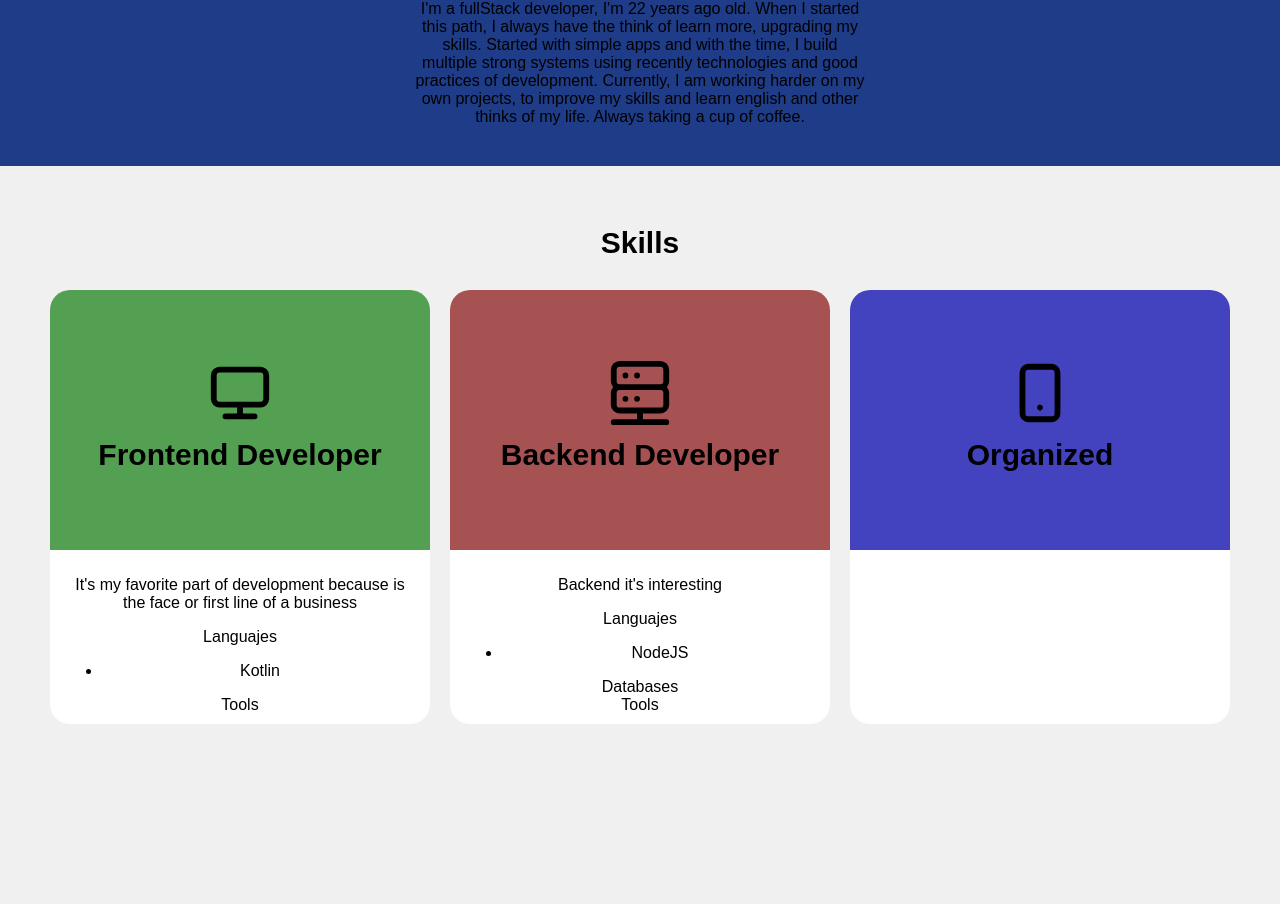
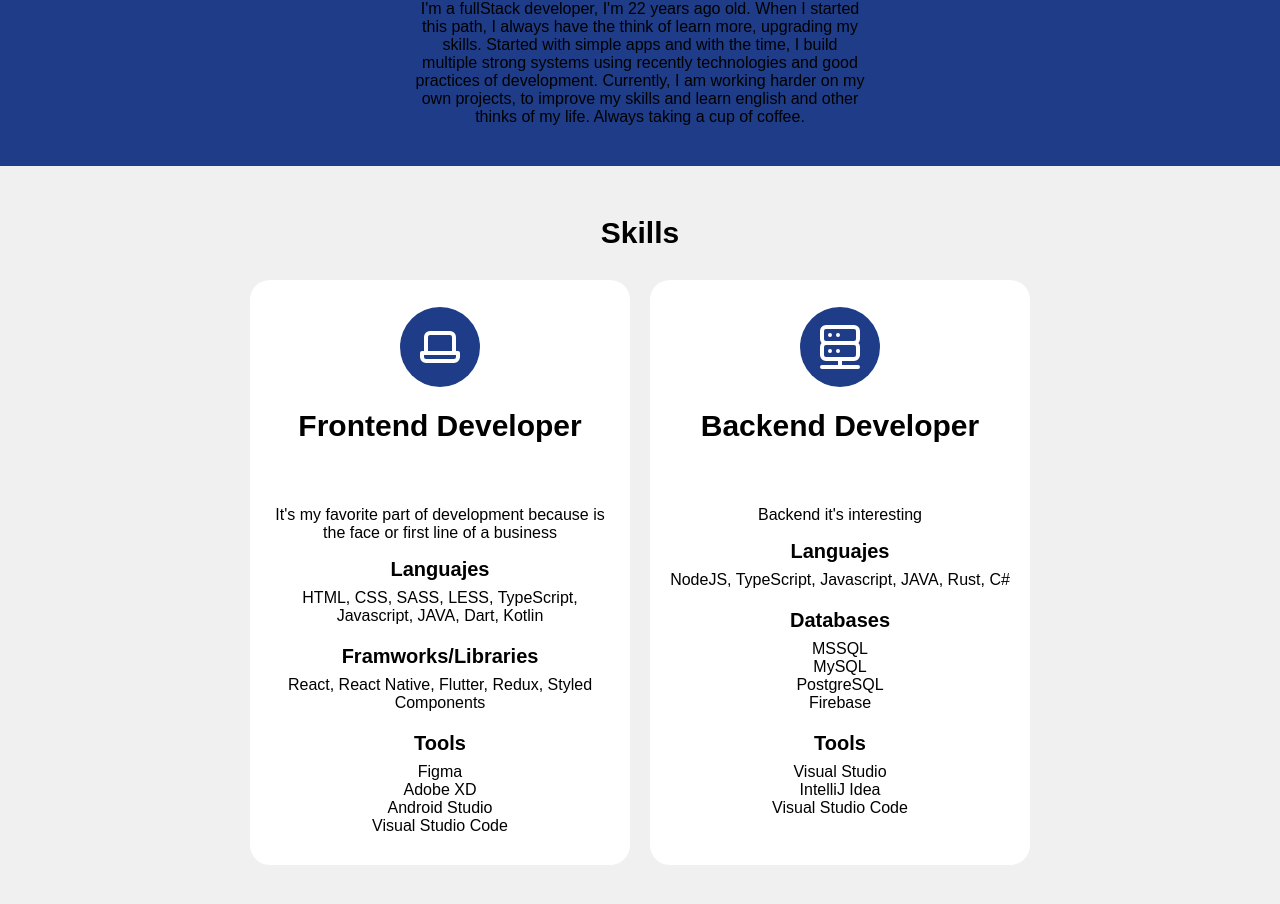
Before and after one commit to box-bm/Portfolio, a React (Create React App) app: page /home in a window 1280 px wide. Shown: the part 928-1832 px from the top of the page. Before the commit the page ends 1702 px from the top, so only its background shows below. Built offline with nearby package versions, Linux system fonts and the light colour scheme.

Commit message:
add skills data

```diff
--- a/src/components/skills/Skill.tsx
+++ b/src/components/skills/Skill.tsx
@@ -5,7 +5,7 @@ import { Card } from "../Card";
 import SkillModel from "../../model/skill";
 import Tool from "./Tool";
 
-const SkillContainer = styled(Card)<{ color: string }>`
+const SkillContainer = styled(Card)`
   padding: 0px;
   border-radius: 20px;
   flex: 1 1;
@@ -14,42 +14,23 @@ const SkillContainer = styled(Card)<{ color: string }>`
   text-align: center;
 
   .header {
-    height: 260px;
     display: flex;
+    flex-direction: column;
+    align-items: center;
     justify-content: center;
-    align-items: center;
-    position: relative;
+    padding: 0 12px;
+    min-height: 200px;
 
-    & > * {
-      position: absolute;
-    }
-
-    .title {
-      display: flex;
-      flex-direction: column;
-      align-items: center;
-      justify-content: center;
-    }
-
-    .bg-obscure {
-      border-radius: 20px 20px 0 0;
-      background-color: ${(props) => props.color};
-      height: 100%;
-      width: 100%;
-    }
-
-    img {
-      border-radius: 20px 20px 0 0;
-      background-color: #00000080;
-      height: 100%;
-      width: 100%;
-      object-fit: cover;
+    .icon-bg {
+      border-radius: 100%;
+      background-color: ${(props) => props.theme.colors.primary};
+      padding: 16px;
+      height: 80px;
+      width: 80px;
+      color: white;
+      margin-bottom: 12px;
     }
   }
-  .icon {
-    font-size: 4rem;
-  }
-
   .content {
     padding: 10px 12px;
   }
@@ -58,14 +39,14 @@ const SkillContainer = styled(Card)<{ color: string }>`
 type Props = SkillModel;
 
 const Skill: React.FC<Props> = (props) => {
-  const { descritpion, title, color, icon: Icon, tools } = props;
+  const { descritpion, title, icon: Icon, tools } = props;
   return (
-    <SkillContainer color={color}>
+    <SkillContainer>
       <div className="header">
-        <div className="title bg-obscure">
-          <Icon className="icon" size="70px" />
-          <Title>{title}</Title>
+        <div className="icon-bg">
+          <Icon className="icon" size="100%" />
         </div>
+        <Title>{title}</Title>
       </div>
       <div className="content">
         <p>{descritpion}</p>
--- a/src/components/skills/Tool.tsx
+++ b/src/components/skills/Tool.tsx
@@ -2,25 +2,39 @@ import styled from "styled-components";
 import ToolModel from "../../model/tool";
 import technologies from "../../data/technologies";
 
-const ToolContainer = styled.div``;
+const ToolContainer = styled.div`
+  margin-bottom: 20px;
+
+  h2 {
+    font-weight: 600;
+    font-size: 2rem;
+    margin-bottom: 0.8rem;
+  }
+
+  ul {
+    list-style-type: none;
+    padding: 0;
+    margin: 0;
+  }
+`;
 
 type Props = ToolModel;
 
 const Tool: React.FC<Props> = (props) => {
   const { title, tools, type } = props;
-  const toolTechnologies = technologies.filter((value) =>
-    tools.includes(value.id)
+  const toolTechnologies = technologies.filter((technology) =>
+    tools.includes(technology.id)
   );
 
   return (
     <ToolContainer>
-      <div>{title}</div>
-      {type === "list" ? (
-        <></>
+      <h2>{title}</h2>
+      {type === "paragraph" ? (
+        <>{toolTechnologies.map((tool) => tool?.name).join(", ")}</>
       ) : (
         <ul>
           {toolTechnologies.map((tool) => (
-            <li key={tool.id + title}>{tool.name}</li>
+            <li key={tool?.id + title}>{tool?.name}</li>
           ))}
         </ul>
       )}
--- a/src/components/skills/skills.tsx
+++ b/src/components/skills/skills.tsx
@@ -4,7 +4,7 @@ import { Title } from "../fonts";
 import skills from "../../data/skills";
 
 const SkillsContainer = styled.section`
-  padding: 50px 40px;
+  padding: 0px 12px;
   text-align: center;
 
   .skill-list {
@@ -19,7 +19,7 @@ const SkillsContainer = styled.section`
 
 const Skills: React.FC = () => {
   return (
-    <SkillsContainer>
+    <SkillsContainer aria-label="Skills section">
       <Title>Skills</Title>
       <div className="skill-list">
         {skills.map((skill) => (
--- a/src/data/skills.ts
+++ b/src/data/skills.ts
@@ -1,8 +1,7 @@
 import Skill from "../model/skill";
 import {
-  UilDesktop,
+  UilLaptop,
   UilServerConnection,
-  UilMobileAndroid,
 } from "@iconscout/react-unicons";
 import Tool from "../model/tool";
 import TechnologiesIDs from "./technologiesIDs";
@@ -11,8 +10,7 @@ const skills: Skill[] = [
   new Skill(
     "Frontend Developer",
     "It's my favorite part of development because is the face or first line of a business",
-    "#53a053",
-    UilDesktop,
+    UilLaptop,
     [
       new Tool(
         "Languajes",
@@ -29,6 +27,17 @@ const skills: Skill[] = [
         ],
         "paragraph"
       ),
+      new Tool(
+        "Framworks/Libraries",
+        [
+          TechnologiesIDs.FLUTTER,
+          TechnologiesIDs.REACT_JS,
+          TechnologiesIDs.REACT_NATIVE,
+          TechnologiesIDs.REDUX,
+          TechnologiesIDs.STYLED_COMPONENTS,
+        ],
+        "paragraph"
+      ),
       new Tool("Tools", [
         TechnologiesIDs.FIGMA,
         TechnologiesIDs.ADOBE_XD,
@@ -40,7 +49,6 @@ const skills: Skill[] = [
   new Skill(
     "Backend Developer",
     "Backend it's interesting",
-    "#a65252",
     UilServerConnection,
     [
       new Tool(
@@ -68,7 +76,6 @@ const skills: Skill[] = [
       ]),
     ]
   ),
-  new Skill("Organized", "", "#4343c0", UilMobileAndroid, []),
 ];
 
 export default skills;
--- a/src/data/technologies.ts
+++ b/src/data/technologies.ts
@@ -2,69 +2,260 @@ import Technology from "../model/technology";
 import TechnologiesIDs from "./technologiesIDs";
 
 const technologies: Technology[] = [
+  // Frameworks/libraries
   new Technology(
     TechnologiesIDs.REACT_JS,
-    "/technology/react",
-    "https://flutter.dev",
     "React",
     new Date(2019, 1, 1),
     "https://cdn4.iconfinder.com/data/icons/logos-3/600/React.js_logo-512.png"
   ),
   new Technology(
+    TechnologiesIDs.REACT_NATIVE,
+    "React Native",
+    new Date(2021, 1, 1),
+    "https://cdn4.iconfinder.com/data/icons/logos-3/600/React.js_logo-512.png"
+  ),
+  new Technology(
     TechnologiesIDs.NET_CORE,
-    "/technology/net_core",
-    "https://flutter.dev",
     ".Net Core",
     new Date(2018, 1, 1),
     "https://upload.wikimedia.org/wikipedia/commons/thumb/e/ee/.NET_Core_Logo.svg/1200px-.NET_Core_Logo.svg.png"
   ),
   new Technology(
-    TechnologiesIDs.NODEJS,
-    "/technology/flutter",
-    "https://flutter.dev",
-    "NodeJS",
-    new Date(2018, 1, 1),
-    "https://www.ruhidesain.com/wp-content/uploads/2017/10/nodejs-logo-e1497443346889.png"
+    TechnologiesIDs.NET_FRAMEWORK,
+    ".Net Framework",
+    new Date(2017, 1, 1),
+    "https://upload.wikimedia.org/wikipedia/commons/thumb/e/ee/.NET_Core_Logo.svg/1200px-.NET_Core_Logo.svg.png"
+  ),
+  new Technology(
+    TechnologiesIDs.FLUTTER,
+    "Flutter",
+    new Date(2022, 1, 1),
+    "https://seeklogo.com/images/F/flutter-logo-5086DD11C5-seeklogo.com.png"
+  ),
+  new Technology(
+    TechnologiesIDs.REDUX,
+    "Redux",
+    new Date(2022, 1, 1),
+    "https://raw.githubusercontent.com/reduxjs/redux/master/logo/logo.png"
+  ),
+  new Technology(
+    TechnologiesIDs.STYLED_COMPONENTS,
+    "Styled Components",
+    new Date(2022, 1, 1),
+    "https://miro.medium.com/max/318/1*7jRD5QhgARucFKvRHFxpOg.png"
+  ),
+  new Technology(
+    TechnologiesIDs.DIESEL,
+    "Diesel",
+    new Date(2022, 1, 1),
+    "https://miro.medium.com/max/318/1*7jRD5QhgARucFKvRHFxpOg.pnghttps://camo.githubusercontent.com/11b15a5cc241167a36f30d2e497182ba9dbef96479ec98b0f0447919a3f4a3c5/68747470733a2f2f64696573656c2e72732f6173736574732f696d616765732f64696573656c5f6c6f676f5f737461636b65645f626c61636b2e706e67"
+  ),
+  new Technology(
+    TechnologiesIDs.ACTIX,
+    "Actix",
+    new Date(2022, 1, 1),
+    "https://actix.rs/img/logo.png"
+  ),
+  new Technology(
+    TechnologiesIDs.ANDROID_JETPACK,
+    "Android Jetpack",
+    new Date(2022, 1, 1),
+    "https://4.bp.blogspot.com/-NnAkV5vpYuw/XNMYF4RtLvI/AAAAAAAAI70/kdgLm3cnTO4FB4rUC0v9smscN3zHJPlLgCLcBGAs/s1600/Jetpack_logo%2B%25282%2529.png"
   ),
   new Technology(
     TechnologiesIDs.SPRING,
-    "/technology/spring",
-    "https://flutter.dev",
     "Spring",
     new Date(2022, 1, 1),
     "https://img.icons8.com/color/480/spring-logo.png"
   ),
   new Technology(
-    TechnologiesIDs.FLUTTER,
-    "/technology/flutter",
-    "https://flutter.dev",
-    "Flutter",
+    TechnologiesIDs.GRAPHQL,
+    "GraphQL",
     new Date(2022, 1, 1),
-    "https://seeklogo.com/images/F/flutter-logo-5086DD11C5-seeklogo.com.png"
+    "https://miro.medium.com/max/400/1*nP2C50GK4_-ly_R_mq3juQ.png"
+  ),
+  new Technology(
+    TechnologiesIDs.NODEJS,
+    "NodeJS",
+    new Date(2018, 1, 1),
+    "https://www.ruhidesain.com/wp-content/uploads/2017/10/nodejs-logo-e1497443346889.png"
+  ),
+
+  // Programming Languajes
+  new Technology(
+    TechnologiesIDs.HTML,
+    "HTML",
+    new Date(2021, 1, 1),
+    "https://cdn4.iconfinder.com/data/icons/social-media-logos-6/512/23-swift-512.png"
+  ),
+  new Technology(
+    TechnologiesIDs.CSS,
+    "CSS",
+    new Date(2021, 1, 1),
+    "https://cdn4.iconfinder.com/data/icons/social-media-logos-6/512/23-swift-512.png"
+  ),
+  new Technology(
+    TechnologiesIDs.SASS,
+    "SASS",
+    new Date(2021, 1, 1),
+    "https://cdn4.iconfinder.com/data/icons/social-media-logos-6/512/23-swift-512.png"
+  ),
+  new Technology(
+    TechnologiesIDs.LESS,
+    "LESS",
+    new Date(2021, 1, 1),
+    "https://cdn4.iconfinder.com/data/icons/social-media-logos-6/512/23-swift-512.png"
+  ),
+  new Technology(
+    TechnologiesIDs.TYPESCRIPT,
+    "TypeScript",
+    new Date(2021, 1, 1),
+    "https://cdn4.iconfinder.com/data/icons/social-media-logos-6/512/23-swift-512.png"
+  ),
+  new Technology(
+    TechnologiesIDs.JAVASCRIPT,
+    "Javascript",
+    new Date(2021, 1, 1),
+    "https://cdn4.iconfinder.com/data/icons/social-media-logos-6/512/23-swift-512.png"
+  ),
+  new Technology(
+    TechnologiesIDs.JAVA,
+    "JAVA",
+    new Date(2021, 1, 1),
+    "https://cdn4.iconfinder.com/data/icons/social-media-logos-6/512/23-swift-512.png"
+  ),
+  new Technology(
+    TechnologiesIDs.RUST,
+    "Rust",
+    new Date(2021, 1, 1),
+    "https://cdn4.iconfinder.com/data/icons/social-media-logos-6/512/23-swift-512.png"
+  ),
+  new Technology(
+    TechnologiesIDs.DART,
+    "Dart",
+    new Date(2021, 1, 1),
+    "https://cdn4.iconfinder.com/data/icons/social-media-logos-6/512/23-swift-512.png"
+  ),
+  new Technology(
+    TechnologiesIDs.KOTLIN,
+    "Kotlin",
+    new Date(2021, 1, 1),
+    "https://upload.wikimedia.org/wikipedia/commons/7/74/Kotlin_Icon.png"
   ),
   new Technology(
     TechnologiesIDs.SWIFT,
-    "/technology/swift",
-    "https://flutter.dev",
     "Swift",
     new Date(2021, 1, 1),
     "https://cdn4.iconfinder.com/data/icons/social-media-logos-6/512/23-swift-512.png"
   ),
   new Technology(
-    TechnologiesIDs.KOTLIN,
-    "/technology/kotlin",
-    "https://flutter.dev",
-    "Kotlin",
+    TechnologiesIDs.C_SHARP,
+    "C#",
     new Date(2021, 1, 1),
-    "https://upload.wikimedia.org/wikipedia/commons/7/74/Kotlin_Icon.png"
+    "https://cdn4.iconfinder.com/data/icons/social-media-logos-6/512/23-swift-512.png"
   ),
   new Technology(
-    TechnologiesIDs.REACT_NATIVE,
-    "/technology/reactNative",
-    "https://flutter.dev",
-    "React Native",
+    TechnologiesIDs.VISUAL_BASIC,
+    "VB",
     new Date(2021, 1, 1),
-    "https://cdn4.iconfinder.com/data/icons/logos-3/600/React.js_logo-512.png"
+    "https://cdn4.iconfinder.com/data/icons/social-media-logos-6/512/23-swift-512.png"
+  ),
+
+  // Tools
+  new Technology(
+    TechnologiesIDs.FIGMA,
+    "Figma",
+    new Date(2021, 1, 1),
+    "https://cdn4.iconfinder.com/data/icons/social-media-logos-6/512/23-swift-512.png"
+  ),
+  new Technology(
+    TechnologiesIDs.NOTION,
+    "Notion",
+    new Date(2021, 1, 1),
+    "https://cdn4.iconfinder.com/data/icons/social-media-logos-6/512/23-swift-512.png"
+  ),
+  new Technology(
+    TechnologiesIDs.ADOBE_XD,
+    "Adobe XD",
+    new Date(2021, 1, 1),
+    "https://cdn4.iconfinder.com/data/icons/social-media-logos-6/512/23-swift-512.png"
+  ),
+  new Technology(
+    TechnologiesIDs.CLICKUP,
+    "ClickUp",
+    new Date(2021, 1, 1),
+    "https://cdn4.iconfinder.com/data/icons/social-media-logos-6/512/23-swift-512.png"
+  ),
+  new Technology(
+    TechnologiesIDs.VISUAL_STUDIO,
+    "Visual Studio",
+    new Date(2021, 1, 1),
+    "https://cdn4.iconfinder.com/data/icons/social-media-logos-6/512/23-swift-512.png"
+  ),
+  new Technology(
+    TechnologiesIDs.INTELLIJ_IDEA,
+    "IntelliJ Idea",
+    new Date(2021, 1, 1),
+    "https://cdn4.iconfinder.com/data/icons/social-media-logos-6/512/23-swift-512.png"
+  ),
+  new Technology(
+    TechnologiesIDs.ANDROID_STUDIO,
+    "Android Studio",
+    new Date(2021, 1, 1),
+    "https://cdn4.iconfinder.com/data/icons/social-media-logos-6/512/23-swift-512.png"
+  ),
+  new Technology(
+    TechnologiesIDs.VS_CODE,
+    "Visual Studio Code",
+    new Date(2021, 1, 1),
+    "https://cdn4.iconfinder.com/data/icons/social-media-logos-6/512/23-swift-512.png"
+  ),
+
+  // GIT
+  new Technology(
+    TechnologiesIDs.GIT,
+    "GIT",
+    new Date(2021, 1, 1),
+    "https://cdn4.iconfinder.com/data/icons/social-media-logos-6/512/23-swift-512.png"
+  ),
+  new Technology(
+    TechnologiesIDs.GITHUB,
+    "Github",
+    new Date(2021, 1, 1),
+    "https://cdn4.iconfinder.com/data/icons/social-media-logos-6/512/23-swift-512.png"
+  ),
+  new Technology(
+    TechnologiesIDs.BITBUCKET,
+    "BitBucket",
+    new Date(2021, 1, 1),
+    "https://cdn4.iconfinder.com/data/icons/social-media-logos-6/512/23-swift-512.png"
+  ),
+
+  // SQL
+  new Technology(
+    TechnologiesIDs.MSSQL,
+    "MSSQL",
+    new Date(2021, 1, 1),
+    "https://cdn4.iconfinder.com/data/icons/social-media-logos-6/512/23-swift-512.png"
+  ),
+  new Technology(
+    TechnologiesIDs.MYSQL,
+    "MySQL",
+    new Date(2021, 1, 1),
+    "https://cdn4.iconfinder.com/data/icons/social-media-logos-6/512/23-swift-512.png"
+  ),
+  new Technology(
+    TechnologiesIDs.POSTGRE,
+    "PostgreSQL",
+    new Date(2021, 1, 1),
+    "https://cdn4.iconfinder.com/data/icons/social-media-logos-6/512/23-swift-512.png"
+  ),
+  new Technology(
+    TechnologiesIDs.FIREBASE,
+    "Firebase",
+    new Date(2021, 1, 1),
+    "https://cdn4.iconfinder.com/data/icons/social-media-logos-6/512/23-swift-512.png"
   ),
 ];
 
--- a/src/model/skill.ts
+++ b/src/model/skill.ts
@@ -4,20 +4,17 @@ import Tool from "./tool";
 class Skill {
   title: string;
   descritpion: string;
-  color: string;
   icon: React.FC<any>;
   tools: Tool[];
 
   constructor(
     title: string,
     description: string,
-    color: string,
     icon: React.FC<any>,
     tools: Tool[]
   ) {
     this.title = title;
     this.descritpion = description;
-    this.color = color;
     this.icon = icon;
     this.tools = tools;
   }
--- a/src/model/technology.ts
+++ b/src/model/technology.ts
@@ -2,26 +2,20 @@ import TechnologiesIDs from "../data/technologiesIDs";
 
 class Technology {
   id: TechnologiesIDs;
-  url: string;
-  website: string;
   name: string;
   initialDate: Date;
-  icon?: string;
+  website?: string;
 
   constructor(
     id: TechnologiesIDs,
-    url: string,
-    website: string,
     name: string,
     initialDate: Date,
-    icon?: string
+    website?: string,
   ) {
     this.id = id;
     this.website = website;
     this.name = name;
-    this.url = url;
     this.initialDate = initialDate;
-    this.icon = icon;
   }
 }
 
--- a/src/themes/index.ts
+++ b/src/themes/index.ts
@@ -43,6 +43,10 @@ export const GlobalStyles = createGlobalStyle`
         font-size: 1.6rem;
     }
 
+    section {
+        margin-bottom: 50px;
+    }
+
     [hidden] {
         display: none;
     }
```
